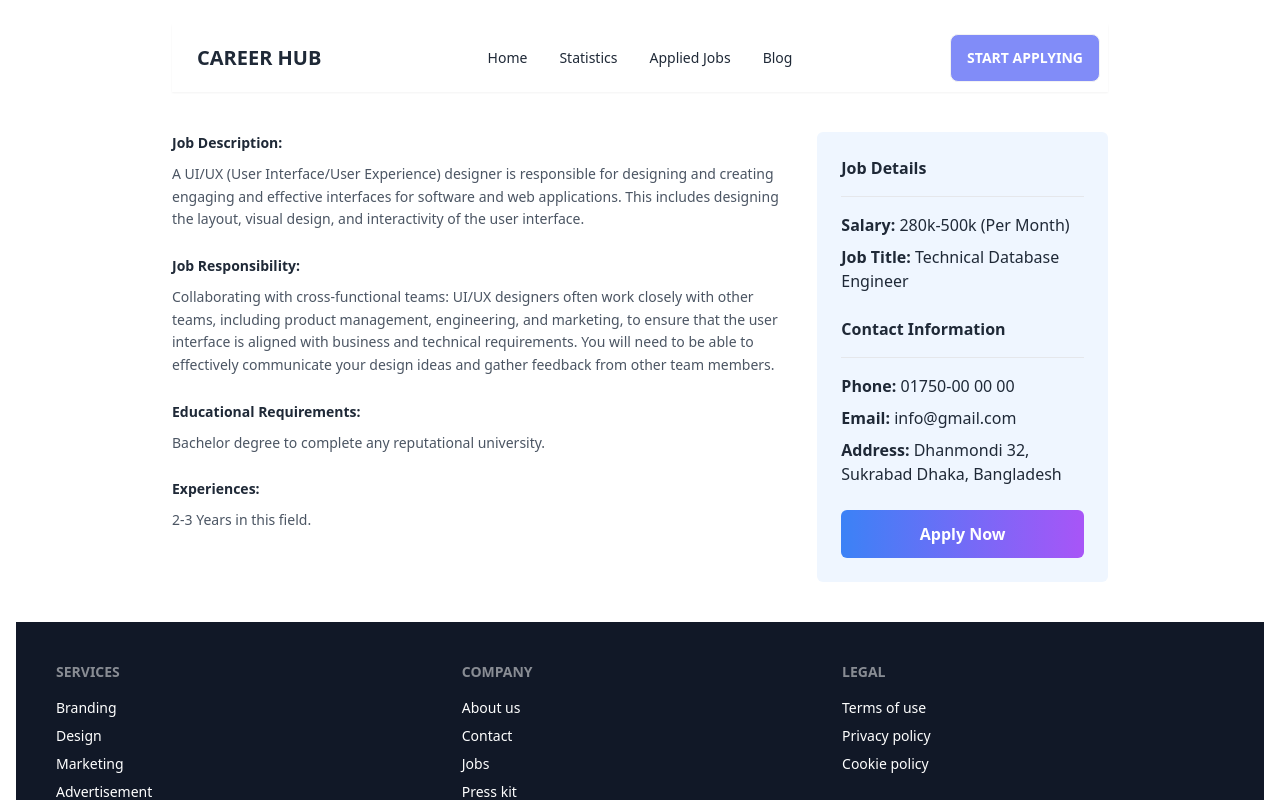
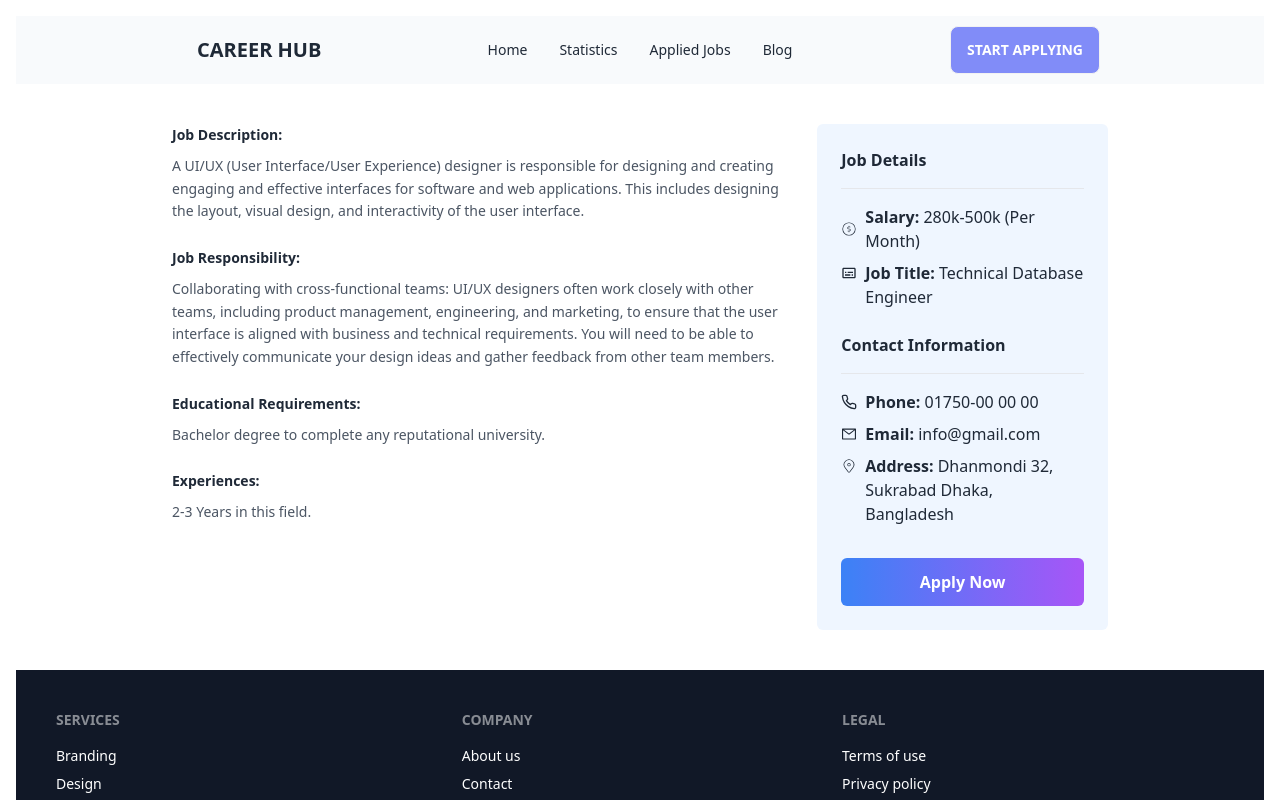
Before and after one commit to oworkmahade/React-Career-Hub, a React (Vite) app: page /job/1 in a window 1280 px wide. Shown: the top 800 px of the page. Built offline with nearby package versions, Linux system fonts and the light colour scheme.

Commit message:
commited

```diff
--- a/src/Components/Banner/Banner.jsx
+++ b/src/Components/Banner/Banner.jsx
@@ -1,3 +1,7 @@
 export default function Banner() {
-  return <div className="border-red-600 border-2 my-2 p-2">Banner</div>;
+  return (
+    <div className="bg-slate-50 p-2 min-h-96">
+      <div className="border-green-600 border-2 w-3/4 mx-auto min-h-96"></div>
+    </div>
+  );
 }
--- a/src/Components/Header/Header.jsx
+++ b/src/Components/Header/Header.jsx
@@ -20,7 +20,8 @@ const Header = () => {
   );
 
   return (
-    <div className="navbar bg-base-100 shadow-sm my-2 w-3/4 mx-auto">
+    <div className="bg-slate-50">
+      <div className="navbar bg-slate-50 w-3/4 mx-auto">
         <div className="navbar-start">
           <div className="dropdown">
             <div tabIndex={0} role="button" className="btn btn-ghost lg:hidden">
@@ -55,7 +56,10 @@ const Header = () => {
           <ul className="menu menu-horizontal px-1">{links}</ul>
         </div>
         <div className="navbar-end">
-        <a className="btn bg-indigo-400 font-bold text-white">Start Applying</a>
+          <a className="btn bg-indigo-400 font-bold text-white">
+            Start Applying
+          </a>
+        </div>
       </div>
     </div>
   );
--- a/src/Components/JobDetails/JobDetails.jsx
+++ b/src/Components/JobDetails/JobDetails.jsx
@@ -1,4 +1,8 @@
 import { useLoaderData, useParams } from "react-router-dom";
+import { CiDollar, CiLocationOn } from "react-icons/ci";
+import { MdOutlineSubtitles } from "react-icons/md";
+import { LuPhone } from "react-icons/lu";
+import { AiOutlineMail } from "react-icons/ai";
 
 export default function JobDetails() {
   const { id } = useParams();
@@ -41,31 +45,62 @@ export default function JobDetails() {
             <div>
               <h3 className="font-semibold mb-4">Job Details</h3>
               <hr className="mb-4" />
-              <p className="mb-2">
+              {/* salary  */}
+              <div className="Salary flex flex-row justify-left items-center mb-2 gap-2">
+                <span>
+                  <CiDollar />
+                </span>
+                <span>
+                  {" "}
                   <span className="font-semibold">Salary:</span>{" "}
                   {selectedJob.salary} (Per Month)
-              </p>
-              <p>
+                </span>
+              </div>
+              {/* Job Title  */}
+              <div className="Job-Title Salary flex flex-row justify-left  mb-2 gap-2">
+                <span className="mt-1">
+                  <MdOutlineSubtitles />
+                </span>
+                <span>
                   <span className="font-semibold">Job Title:</span>{" "}
                   {selectedJob.job_title}
-              </p>
+                </span>
+              </div>
             </div>
 
             <div>
               <h3 className="font-semibold mb-4">Contact Information</h3>
               <hr className="mb-4" />
-              <p className="mb-2">
+              {/* Phone  */}
+              <div className="Phone  flex flex-row justify-left items-center mb-2 gap-2">
+                <span>
+                  <LuPhone />
+                </span>
+                <span>
                   <span className="font-semibold">Phone:</span>{" "}
                   {selectedJob.contact_information.phone}
-              </p>
-              <p className="mb-2">
+                </span>
+              </div>
+              {/* email  */}
+              <div className="email flex flex-row justify-left items-center mb-2 gap-2">
+                <span>
+                  <AiOutlineMail />
+                </span>
+                <span>
                   <span className="font-semibold">Email:</span>{" "}
                   {selectedJob.contact_information.email}
-              </p>
-              <p>
+                </span>
+              </div>
+              {/* address  */}
+              <div className="address flex flex-row justify-left  mb-2 gap-2">
+                <span className="mt-1">
+                  <CiLocationOn />
+                </span>
+                <span>
                   <span className="font-semibold">Address:</span>{" "}
                   {selectedJob.contact_information.address}
-              </p>
+                </span>
+              </div>
             </div>
           </div>
 
```
Lines whose indentation alone changed are shown as unchanged.
